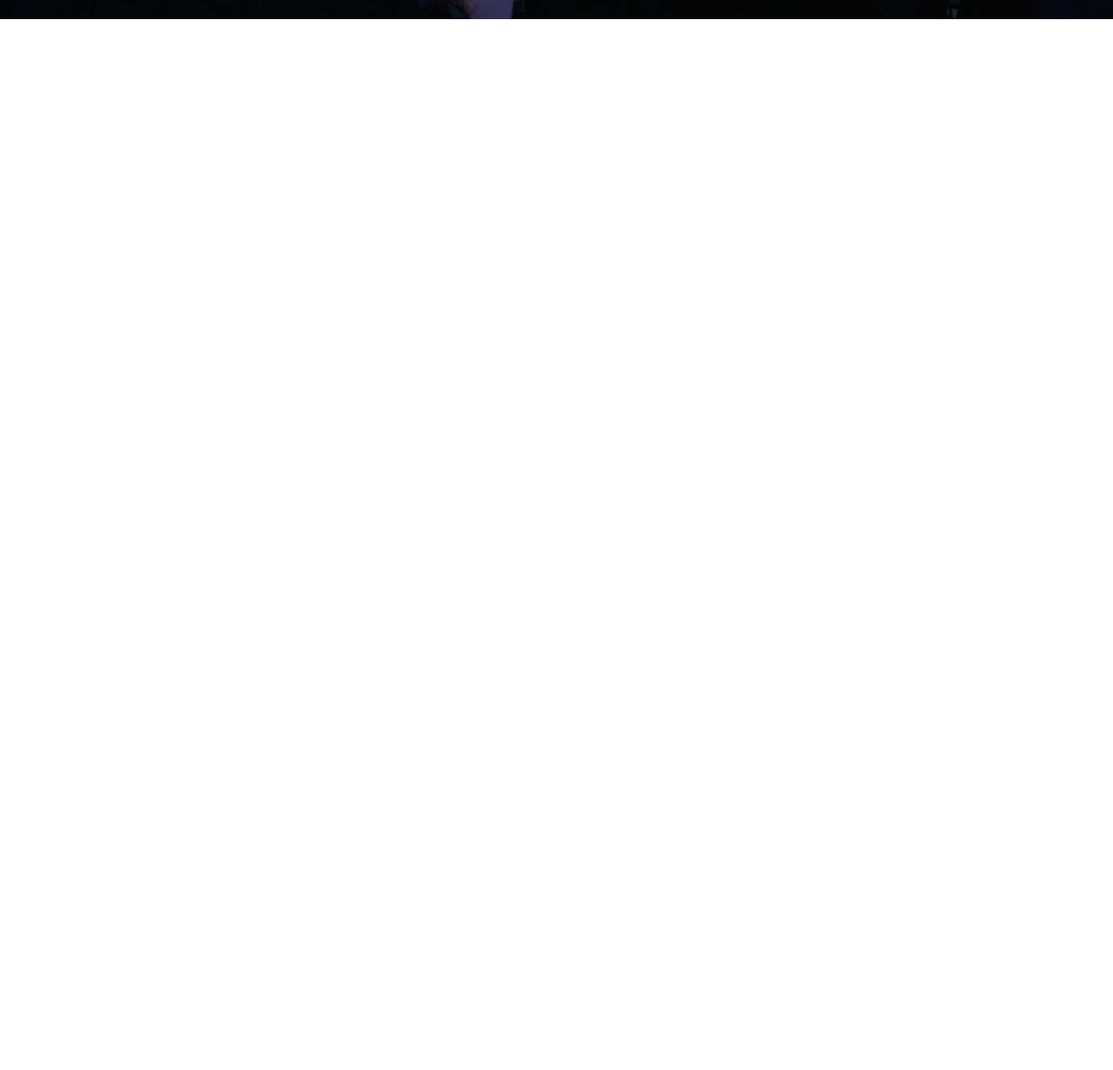
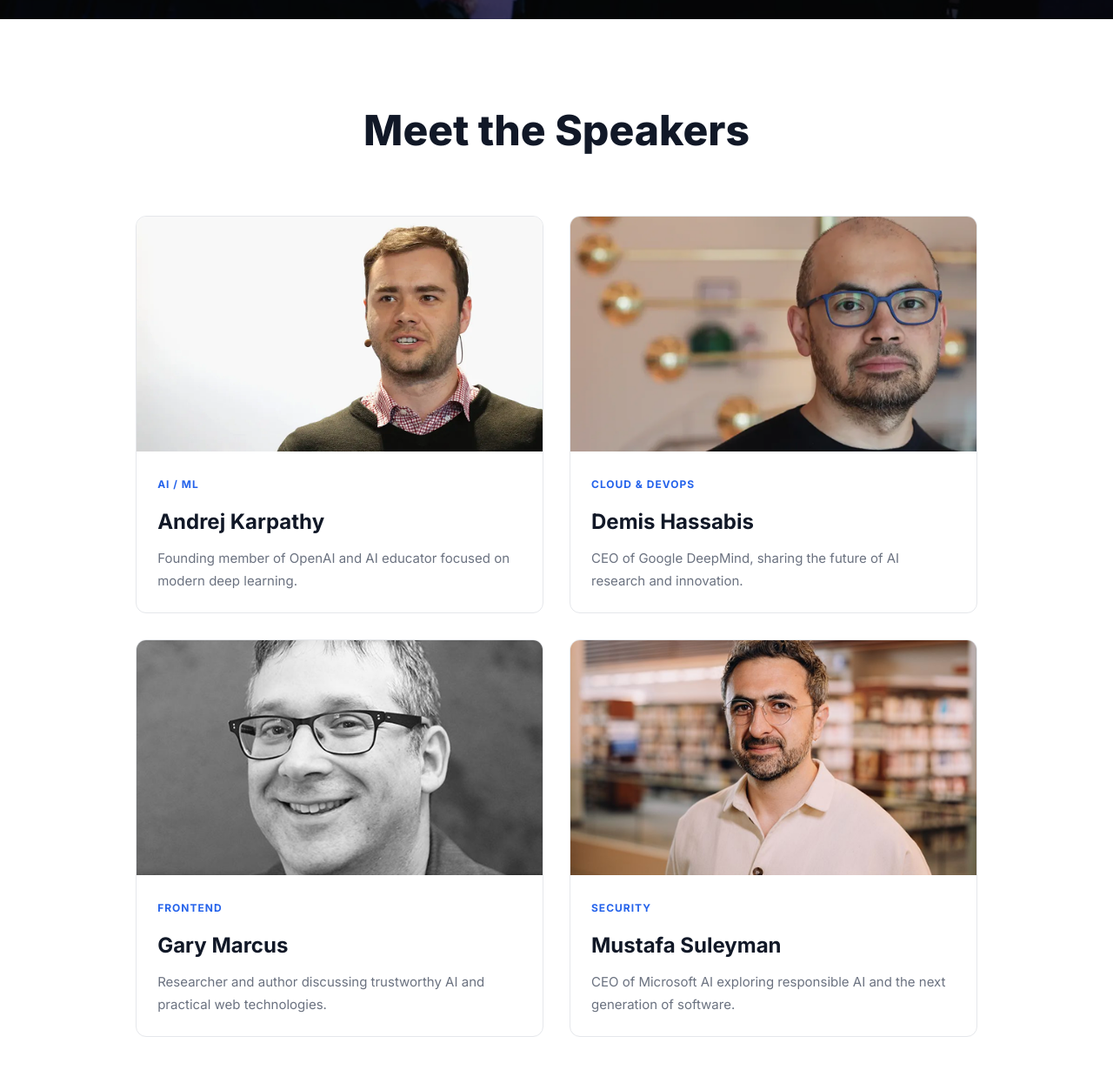
Before and after one commit to raisul022/B14-A01-DevConf-2026, a plain HTML site: page index.html in a window 1280 px wide. Shown: the part 792-2022 px from the top of the page at 87% size. Before the commit the page ends 814 px from the top, so only its background shows below. Drawn offline with Linux system fonts and the light colour scheme.

Commit message:
Speaker section added

```diff
--- a/index.html
+++ b/index.html
@@ -68,8 +68,98 @@
     </div>
 
 </section>
+<!-- SPEAKERS SECTION-->
+
+<section class="speakers">
 
 
+    <div class="container">
+
+
+        <h2 class="section-title">
+            Meet the Speakers
+        </h2>
+
+
+        <div class="speaker-grid">
+
+
+            <article class="speaker-card">
+
+                <img src="./assets/andrej.png" alt="Andrej Karpathy">
+
+                <div class="speaker-info">
+
+                    <span class="speaker-category">AI / ML</span>
+
+                    <h3>Andrej Karpathy</h3>
+
+                    <p>Founding member of OpenAI and AI educator focused on modern deep learning.</p>
+
+                </div>
+
+            </article>
+
+
+            <article class="speaker-card">
+
+                <img src="./assets/demis.png" alt="Demis Hassabis">
+
+                <div class="speaker-info">
+
+                    <span class="speaker-category">
+                        Cloud & DevOps
+                    </span>
+
+                    <h3>Demis Hassabis</h3>
+
+                    <p>CEO of Google DeepMind, sharing the future of AI research and innovation.</p>
+
+                </div>
+
+            </article>
+
+            <article class="speaker-card">
+
+                <img src="./assets/gary.png" alt="Gary Marcus">
+
+                <div class="speaker-info">
+
+                    <span class="speaker-category">
+                        Frontend
+                    </span>
+
+                    <h3>Gary Marcus</h3>
+
+                    <p>Researcher and author discussing trustworthy AI and practical web technologies.</p>
+
+                </div>
+
+            </article>
+
+            <article class="speaker-card">
+
+                <img src="./assets/mustafa.png" alt="Mustafa Suleyman">
+
+                <div class="speaker-info">
+
+                    <span class="speaker-category">
+                        Security
+                    </span>
+
+                    <h3>Mustafa Suleyman</h3>
+
+                    <p>CEO of Microsoft AI exploring responsible AI and the next generation of software.</p>
+
+                </div>
+
+            </article>
+
+        </div>
+
+    </div>
+
+</section>
 
     <footer>
 
--- a/style.css
+++ b/style.css
@@ -164,3 +164,93 @@
     background:#1D4ED8;
 
 }
+/* speaker part */
+.container{
+
+    width:90%;
+
+    max-width:1200px;
+
+    margin:auto;
+
+}
+.speakers{
+
+    background:#ffffff;
+
+}
+
+.section-title{
+
+    text-align:center;
+    font-size:48px;
+    font-weight:800;
+    margin-bottom:60px;
+}
+
+.speaker-grid{
+
+    display:grid;
+    grid-template-columns:repeat(2,1fr);
+    gap:30px;
+}
+
+.speaker-card{
+
+  background:#ffffff;
+    border:1px solid #E5E7EB;
+    border-radius:12px;
+    overflow:hidden;
+    transition:0.3s ease;
+}
+
+.speaker-card img{
+
+    width:100%;
+    height:270px;
+    object-fit:cover;
+    display:block;
+}
+
+.speaker-info{
+
+    padding:24px;
+}
+
+.speaker-category{
+
+    font-size:12px;
+    font-weight:700;
+    text-transform:uppercase;
+    color:#2563EB;
+    letter-spacing:1px;
+}
+.speaker-info h3{
+
+    font-size:24px;
+
+    font-weight:700;
+
+    margin-top:12px;
+
+    margin-bottom:10px;
+
+    color:#111827;
+
+}
+
+.speaker-info p{
+
+    font-size:15px;
+
+    color:#6B7280;
+
+    line-height:1.7;
+
+}
+
+.speaker-card:hover{
+
+    box-shadow:0 15px 35px rgba(0,0,0,.12);
+
+}
```
